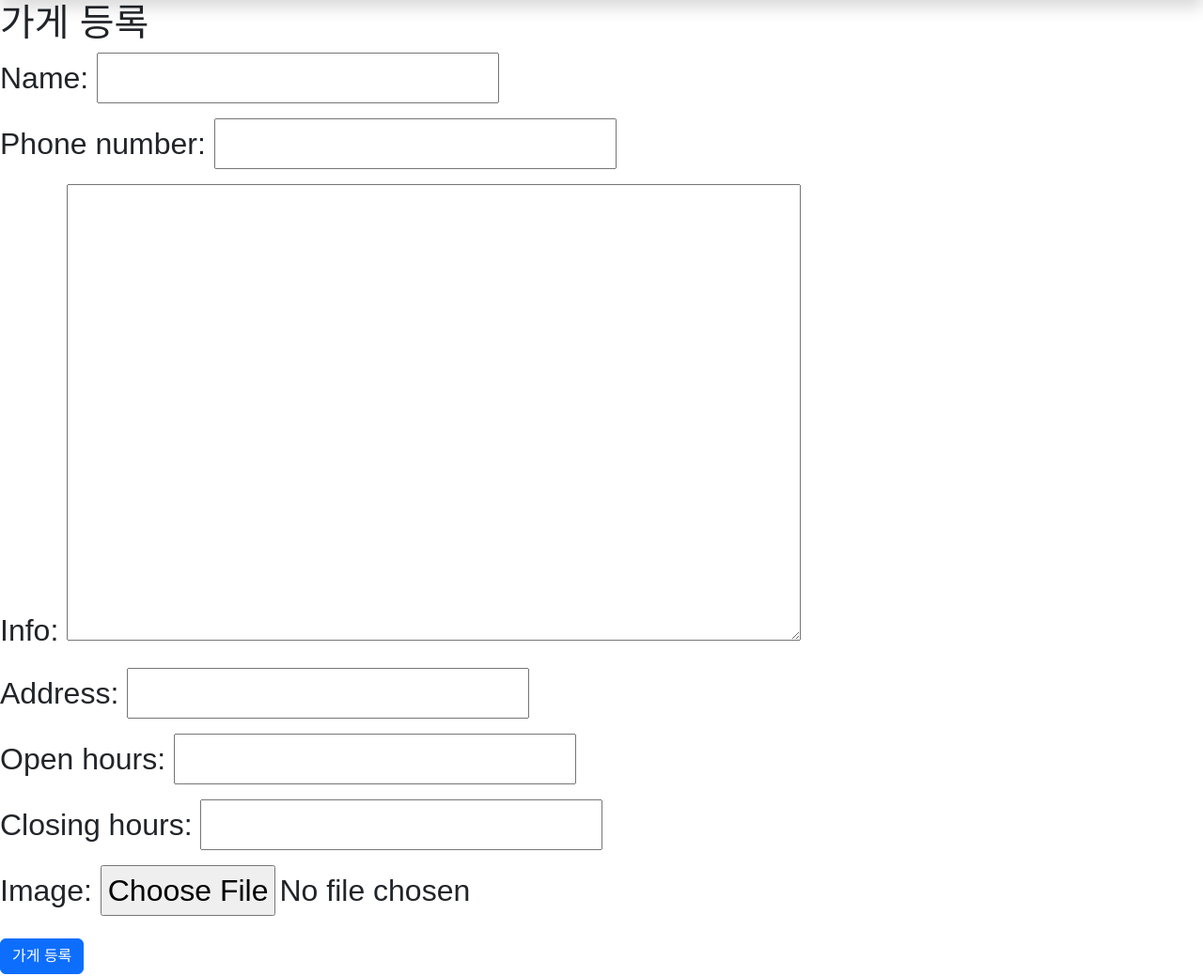
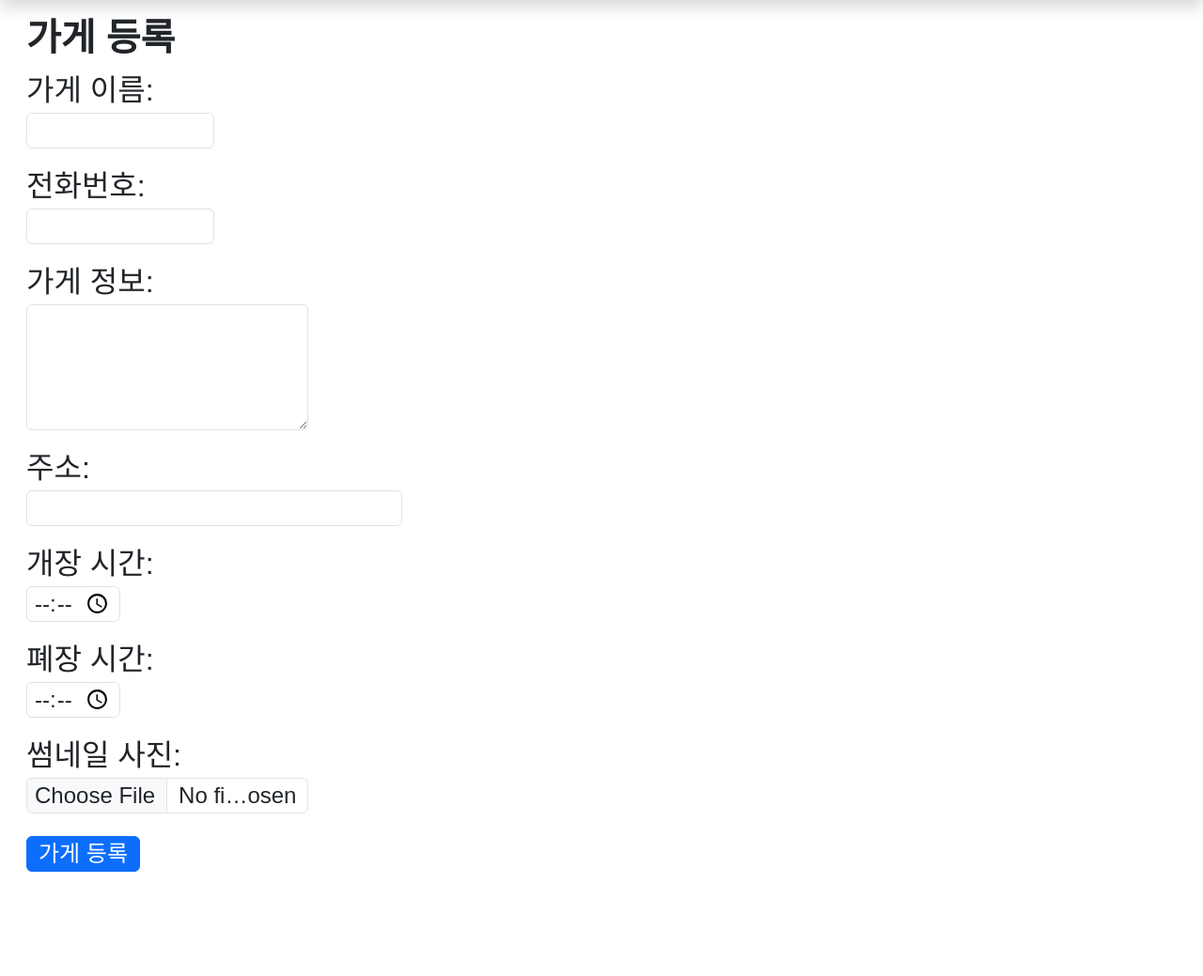
Before and after one commit to hyoung0/pjt-mango, a Django app: page /stores/create/ in a window 1280 px wide. Shown: the part 96-1135 px from the top of the page at 94% size. After the commit the page ends 1024 px from the top, so only its background shows below. Run offline with Django 3.2, Linux system fonts and the light colour scheme; the visitor is signed in with stand-in values (Sample User, id 1); parts of the project's set-up code (start-up, migrations or seed data) failed here and were passed over; some web fonts are replaced.

Commit message:
Add form-widget on StoreForm, Update create&base template, Create static-style.css

```diff
--- /dev/null
+++ b/static/css/style.css
@@ -0,0 +1,8 @@
+.stores-create-input {
+  width: 25rem;
+}
+
+.stores-create-input>p>input {
+  font-size: 1.5rem;
+  padding: 0 0.5rem;
+}
--- a/stores/forms.py
+++ b/stores/forms.py
@@ -6,3 +6,28 @@ class StoreForm(forms.ModelForm):
     class Meta:
         model = Store
         exclude = ('like_users', 'latitude', 'longitude', )
+
+        labels = {
+            'name': '가게 이름',
+            'phone_number': '전화번호',
+            'info': '가게 정보',
+            'address': '주소',
+            'open_hours': '개장 시간',
+            'closing_hours': '폐장 시간',
+            'image': '썸네일 사진',
+        }
+
+        widgets = {
+            'name': forms.TextInput(attrs={'class': 'form-control w-50'}),
+            'phone_number': forms.TextInput(
+                attrs={
+                    'type': 'tel',
+                    'pattern': '[0-9]{2,3}-[0-9]{3,4}-[0-9]{4}',
+                    'class': 'form-control w-50',
+                    }),
+            'info': forms.Textarea(attrs={'class': 'form-control w-75', 'rows': '5'}),
+            'address': forms.TextInput(attrs={'class': 'form-control'}),
+            'open_hours': forms.TimeInput(attrs={'type': 'time', 'class': 'form-control w-25'}),
+            'closing_hours': forms.TimeInput(attrs={'type': 'time', 'class': 'form-control w-25'}),
+            'image': forms.ClearableFileInput(attrs={'class': 'form-control w-75'}),
+        }
--- a/stores/models.py
+++ b/stores/models.py
@@ -9,7 +9,7 @@ class Store(models.Model):
     name = models.CharField(max_length=20)
     like_users = models.ManyToManyField(to=settings.AUTH_USER_MODEL, related_name='like_stores')
 
-    phone_number = models.CharField(max_length=12, blank=True, null=True)
+    phone_number = models.CharField(max_length=13, blank=True, null=True)
     info = models.TextField(blank=True, null=True)
 
     address = models.CharField(max_length=50, blank=True, null=True)
--- a/stores/templates/stores/create.html
+++ b/stores/templates/stores/create.html
@@ -3,14 +3,19 @@
 
 {% block title %}25 & 27 - 가게 등록{% endblock title %}
 
+{% block style %}
+
+{% endblock style %}
+
 {% block content %}
+  <section class="container-fluid my-3">
+    <h1 class="fw-bold ms-3">가게 등록</h1>
 
-  <h1>가게 등록</h1>
-
-  <form action="{% url 'stores:create' %}" method="post" class="" enctype="multipart/form-data">
-    {% csrf_token %}
-    {{ form.as_p }}
-    <button type="submit" class="btn btn-primary">가게 등록</button>
-  </form>
+    <form action="{% url 'stores:create' %}" method="post" class="ms-3 stores-create-input" enctype="multipart/form-data">
+      {% csrf_token %}
+      {{ form.as_p }}
+      <button type="submit" class="btn btn-primary fs-4 py-0">가게 등록</button>
+    </form>
+  </section>
 
 {% endblock content %}
--- a/templates/base.html
+++ b/templates/base.html
@@ -1,4 +1,5 @@
 <!doctype html>
+{% load static %}
 <html lang="en">
   <head>
     <meta charset="utf-8">
@@ -8,6 +9,8 @@
     <link href="https://fonts.googleapis.com/css2?family=Dongle&display=swap" rel="stylesheet">
     <link href="https://cdn.jsdelivr.net/npm/bootstrap@5.3.0-alpha3/dist/css/bootstrap.min.css" rel="stylesheet" integrity="sha384-KK94CHFLLe+nY2dmCWGMq91rCGa5gtU4mk92HdvYe+M/SXH301p5ILy+dN9+nJOZ" crossorigin="anonymous">
     <link rel="stylesheet" href="https://cdn.jsdelivr.net/npm/bootstrap-icons@1.10.5/font/bootstrap-icons.css">
+    <link rel="icon" href="{% static '25-27s-logo.png' %}">
+    <link rel="stylesheet" href="{% static 'css/style.css' %}">
     <title>
       {% block title %}
       {% endblock title %}
@@ -31,6 +34,7 @@
       a {
         text-decoration: none;
       }
+
     </style>
   </head>
   <body>
@@ -98,11 +102,7 @@
     </header>
 
 
-
-
-        {% block content %}
-
-      {% endblock content %}
+    {% block content %}{% endblock content %}
 
 
 
@@ -110,8 +110,6 @@
 
   </div>
   </body>
-  {% block script %}
-
-  {% endblock script %}
+  {% block script %}{% endblock script %}
   <script src="https://cdn.jsdelivr.net/npm/bootstrap@5.3.0-alpha3/dist/js/bootstrap.bundle.min.js" integrity="sha384-ENjdO4Dr2bkBIFxQpeoTz1HIcje39Wm4jDKdf19U8gI4ddQ3GYNS7NTKfAdVQSZe" crossorigin="anonymous"></script>
 </html>
```
Also changed, not shown: static/25-27s-logo.png (added).
